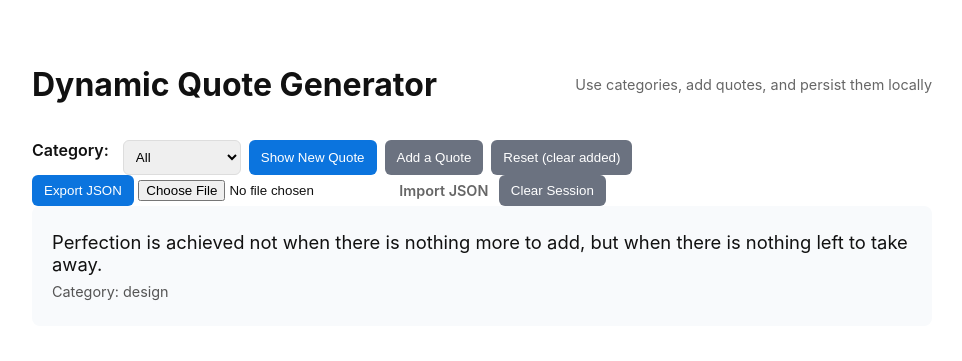
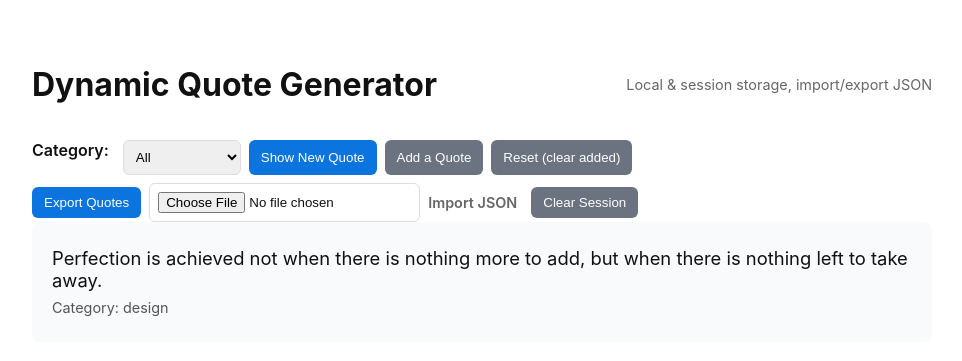
Before and after one commit to franciskobinakum/alx_fe_javascript, a plain HTML site: page dom-manipulation/index.html in a window 1280 px wide. Shown: the whole page, without its empty margins (158-1120 px from the left). Drawn offline with Linux system fonts and the light colour scheme.

Commit message:
Added export quotes to index.html

```diff
--- a/dom-manipulation/index.html
+++ b/dom-manipulation/index.html
@@ -3,7 +3,7 @@
 <head>
   <meta charset="utf-8" />
   <meta name="viewport" content="width=device-width,initial-scale=1" />
-  <title>Dynamic Quote Generator</title>
+  <title>Dynamic Quote Generator — Storage & JSON</title>
   <style>
     body{font-family:Inter,system-ui,Arial;max-width:900px;margin:28px auto;padding:16px;color:#111;}
     header{display:flex;align-items:center;justify-content:space-between;margin-bottom:14px}
@@ -12,17 +12,18 @@
     .quote-meta{color:#555;font-size:0.9rem}
     .controls{margin-top:12px;display:flex;gap:8px;flex-wrap:wrap}
     label{font-weight:600;margin-right:6px}
-    select,input[type="text"]{padding:8px;border-radius:6px;border:1px solid #ddd}
+    select,input[type="text"], input[type="file"]{padding:8px;border-radius:6px;border:1px solid #ddd}
     button{padding:8px 12px;border-radius:6px;border:0;background:#0b74de;color:#fff;cursor:pointer}
     button.secondary{background:#6b7280}
     form.add-quote{margin-top:18px;display:flex;gap:8px;flex-wrap:wrap;align-items:center}
     .small{font-size:0.9rem;color:#666}
+    .toolbar { display:flex; gap:8px; align-items:center; flex-wrap:wrap; margin-top:8px; }
   </style>
 </head>
 <body>
   <header>
     <h1>Dynamic Quote Generator</h1>
-    <div class="small">Use categories, add quotes, and persist them locally</div>
+    <div class="small">Local & session storage, import/export JSON</div>
   </header>
 
   <section id="app">
@@ -38,16 +39,15 @@
       <button id="resetStorage" class="secondary">Reset (clear added)</button>
     </div>
 
-    <!-- Export / Import toolbar (paste into your controls area) -->
-<div class="toolbar">
-  <button id="exportJson">Export JSON</button>
-  <label style="display:inline-flex;align-items:center;gap:8px;">
-    <input id="importFile" type="file" accept=".json" />
-    <span class="small">Import JSON</span>
-  </label>
-  <button id="clearSession" class="secondary">Clear Session</button>
-</div>
-
+    <!-- additional toolbar for import/export -->
+    <div class="toolbar">
+      <button id="exportJson">Export Quotes</button>
+      <label for="importFile" style="display:inline-flex;align-items:center;gap:8px;">
+        <input id="importFile" type="file" accept=".json" />
+        <span class="small">Import JSON</span>
+      </label>
+      <button id="clearSession" class="secondary" title="Clear last viewed quote (session)">Clear Session</button>
+    </div>
 
     <!-- Quote display -->
     <div id="quoteDisplay" aria-live="polite">
```
